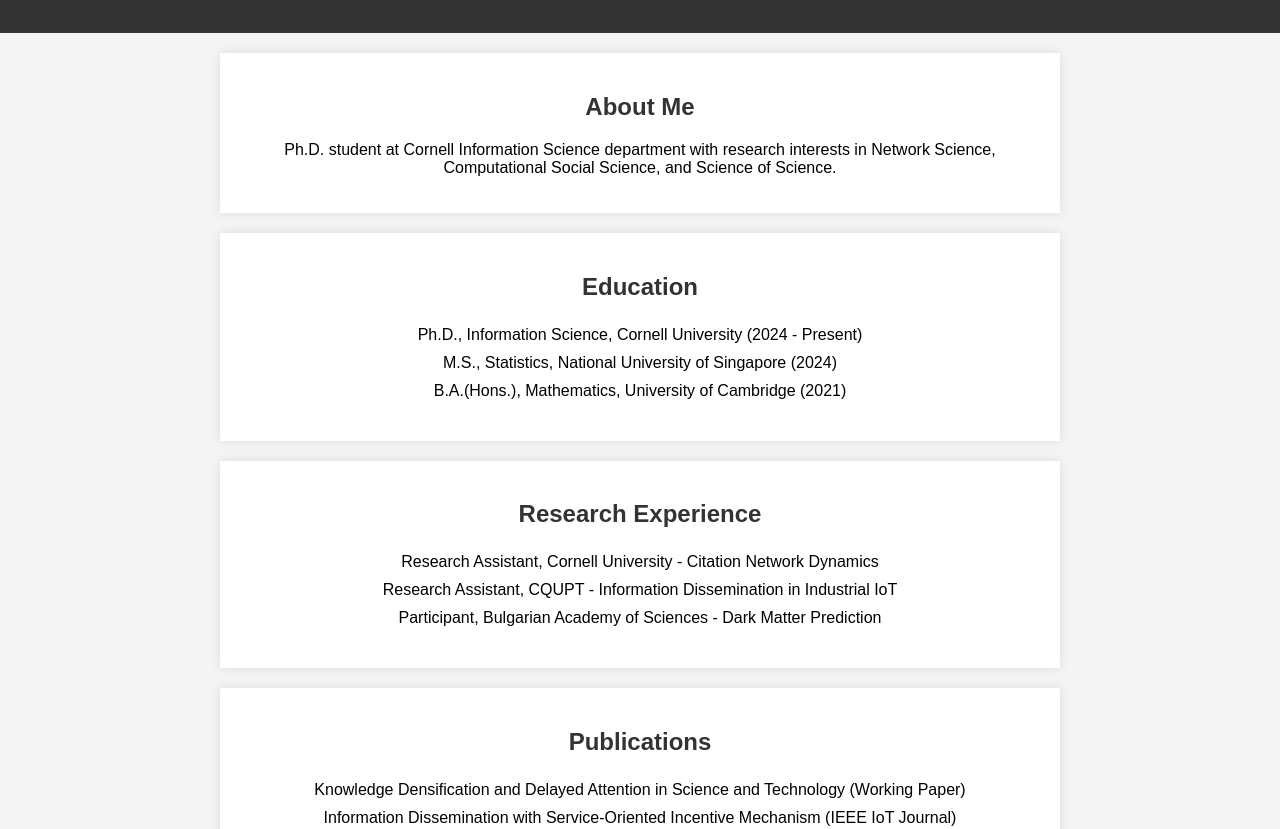
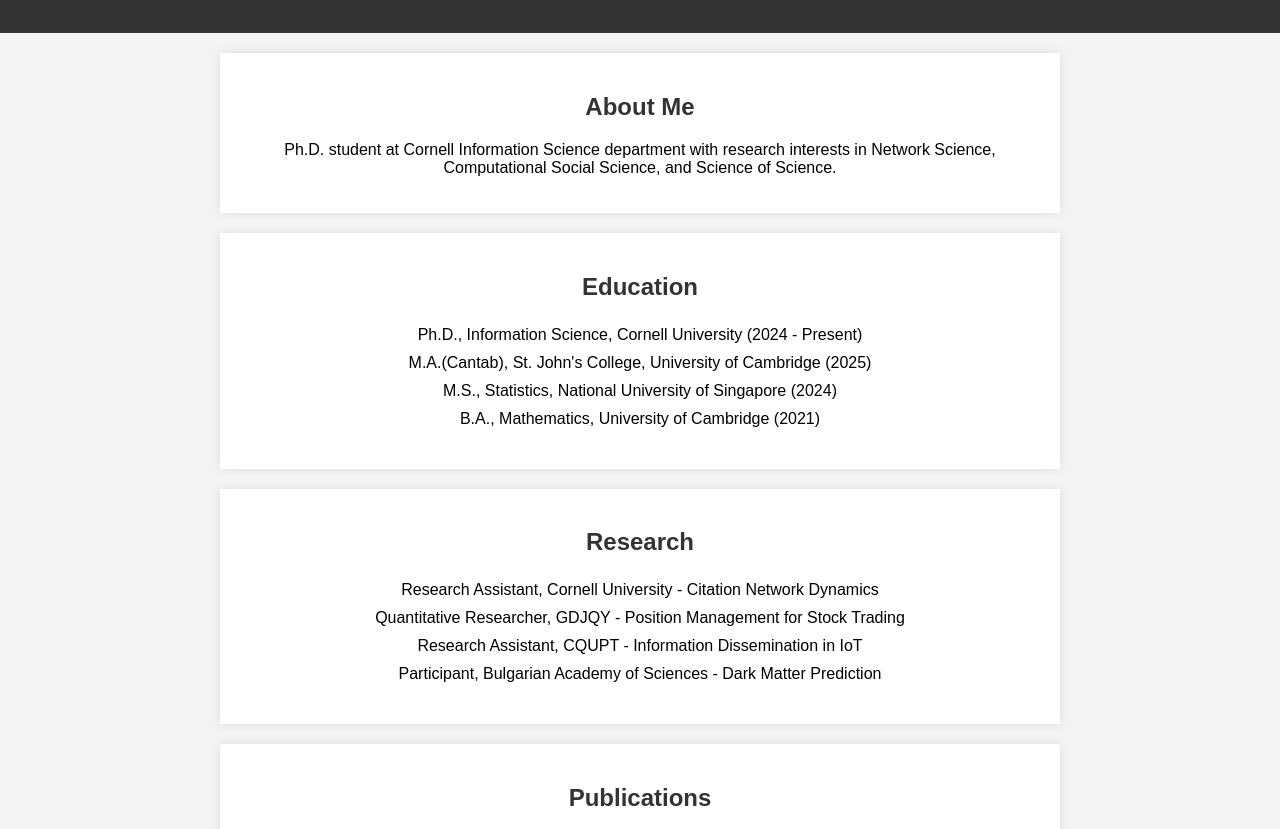
Before and after one commit to FirryYang/FirryYang.github.io, a plain HTML site: page index.html in a window 1280 px wide. Shown: the part 121-950 px from the top of the page. Drawn offline with Linux system fonts and the light colour scheme.

Commit message:
Update index.html

```diff
--- a/index.html
+++ b/index.html
@@ -21,16 +21,18 @@
         <h2>Education</h2>
         <ul>
             <li>Ph.D., Information Science, Cornell University (2024 - Present)</li>
+            <li>M.A.(Cantab), St. John's College, University of Cambridge (2025)</li>
             <li>M.S., Statistics, National University of Singapore (2024)</li>
-            <li>B.A.(Hons.), Mathematics, University of Cambridge (2021)</li>
+            <li>B.A., Mathematics, University of Cambridge (2021)</li>
         </ul>
     </section>
 
     <section id="research">
-        <h2>Research Experience</h2>
+        <h2>Research</h2>
         <ul>
             <li>Research Assistant, Cornell University - Citation Network Dynamics</li>
-            <li>Research Assistant, CQUPT - Information Dissemination in Industrial IoT</li>
+            <li>Quantitative Researcher, GDJQY - Position Management for Stock Trading</li>
+            <li>Research Assistant, CQUPT - Information Dissemination in IoT</li>
             <li>Participant, Bulgarian Academy of Sciences - Dark Matter Prediction</li>
         </ul>
     </section>
@@ -38,8 +40,8 @@
     <section id="publications">
         <h2>Publications</h2>
         <ul>
-            <li>Knowledge Densification and Delayed Attention in Science and Technology (Working Paper)</li>
-            <li>Information Dissemination with Service-Oriented Incentive Mechanism (IEEE IoT Journal)</li>
+            <li>Knowledge Densification and Delayed Attention in Innovative Careers (Working Paper)</li>
+            <li>Information Dissemination with Service-Oriented Incentive Mechanism in Industrial Internet of Things (IEEE IoT Journal)</li>
         </ul>
     </section>
 
```
